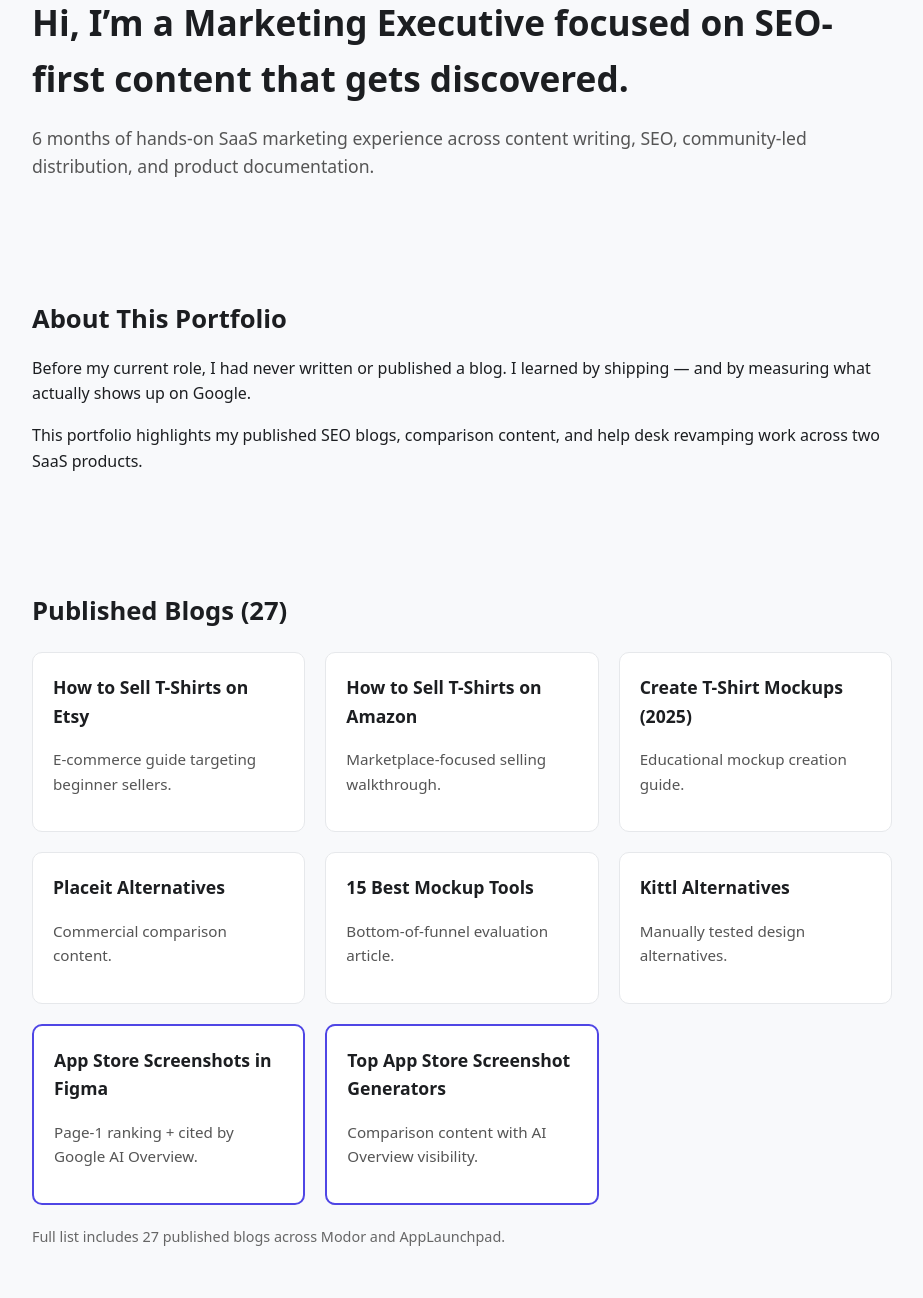
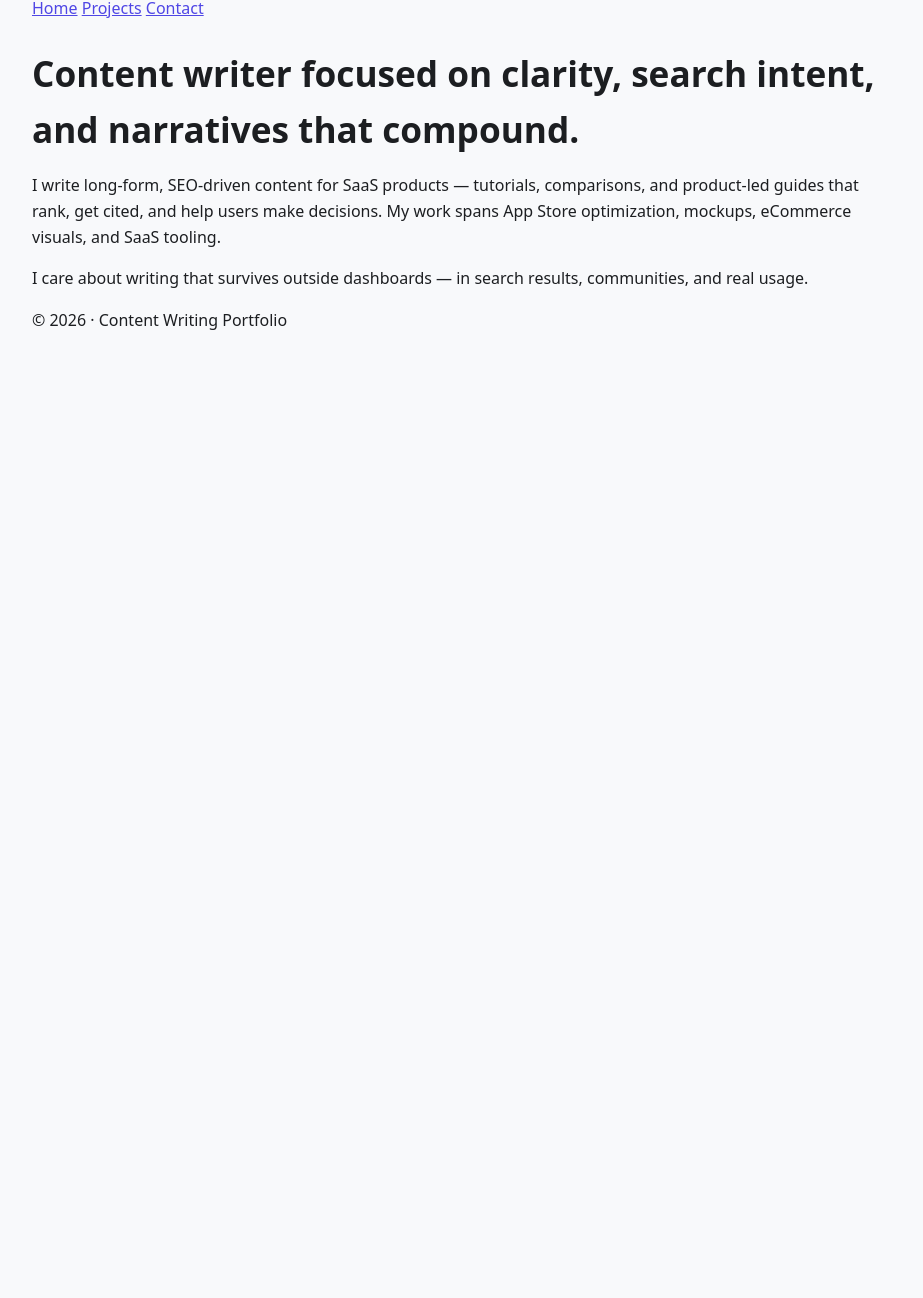
Before and after one commit to Data-smuggle/content-writing-cover-letter, a plain HTML site: page index.html in a window 1280 px wide. Shown: the part 70-1368 px from the top of the page, without its empty margins (178-1101 px from the left). After the commit the page ends 800 px from the top, so only its background shows below. Drawn offline with Linux system fonts and the light colour scheme.

Commit message:
Revise index.html for content writing portfolio
Updated the title and header structure for clarity and focus on content writing. Removed sections related to marketing and added navigation links.

```diff
--- a/index.html
+++ b/index.html
@@ -2,136 +2,38 @@
 <html lang="en">
 <head>
   <meta charset="UTF-8" />
-  <meta name="viewport" content="width=device-width, initial-scale=1.0" />
-  <title>Marketing Executive | Content & SEO Portfolio</title>
-  <meta name="description" content="Content writing and SEO portfolio showcasing published SaaS blogs, comparison content, and help desk documentation work." />
+  <title>Content Writing Portfolio</title>
   <link rel="stylesheet" href="style.css" />
 </head>
 <body>
 
-  <header class="container">
-    <h1>Hi, I’m a Marketing Executive focused on SEO-first content that gets discovered.</h1>
-    <p class="subtitle">
-      6 months of hands-on SaaS marketing experience across content writing, SEO,
-      community-led distribution, and product documentation.
-    </p>
-  </header>
+  <div class="container">
+    <nav>
+      <div class="logo">Ojasvvi Bharadwaj</div>
+      <div class="links">
+        <a href="index.html">Home</a>
+        <a href="projects.html">Projects</a>
+        <a href="contact.html">Contact</a>
+      </div>
+    </nav>
 
-  <section class="container">
-    <h2>About This Portfolio</h2>
+    <h1>Content writer focused on clarity, search intent, and narratives that compound.</h1>
+
     <p>
-      Before my current role, I had never written or published a blog.
-      I learned by shipping — and by measuring what actually shows up on Google.
-    </p>
-    <p>
-      This portfolio highlights my published SEO blogs, comparison content,
-      and help desk revamping work across two SaaS products.
-    </p>
-  </section>
-
-  <!-- BLOGS -->
-  <section class="container">
-    <h2>Published Blogs (27)</h2>
-
-    <div class="grid">
-
-      <!-- Modor Blogs -->
-      <a class="card" href="https://modor.io/blog/how-to-sell-tshirts-on-etsy" target="_blank">
-        <h3>How to Sell T-Shirts on Etsy</h3>
-        <p>E-commerce guide targeting beginner sellers.</p>
-      </a>
-
-      <a class="card" href="https://modor.io/blog/how-to-sell-tshirts-on-amazon" target="_blank">
-        <h3>How to Sell T-Shirts on Amazon</h3>
-        <p>Marketplace-focused selling walkthrough.</p>
-      </a>
-
-      <a class="card" href="https://modor.io/blog/how-to-create-tshirt-mockups-in-2025" target="_blank">
-        <h3>Create T-Shirt Mockups (2025)</h3>
-        <p>Educational mockup creation guide.</p>
-      </a>
-
-      <a class="card" href="https://modor.io/blog/7-best-placeit-alternatives-in-2025" target="_blank">
-        <h3>Placeit Alternatives</h3>
-        <p>Commercial comparison content.</p>
-      </a>
-
-      <a class="card" href="https://modor.io/blog/15-best-mockup-tools-to-try-in-2025-free-and-paid" target="_blank">
-        <h3>15 Best Mockup Tools</h3>
-        <p>Bottom-of-funnel evaluation article.</p>
-      </a>
-
-      <a class="card" href="https://modor.io/blog/my-8-favourite-kittl-alternatives-for-2025-manually-tested" target="_blank">
-        <h3>Kittl Alternatives</h3>
-        <p>Manually tested design alternatives.</p>
-      </a>
-
-      <!-- AppLaunchpad -->
-      <a class="card highlight" href="https://theapplaunchpad.com/blog/how-to-create-app-store-screenshots-in-figma" target="_blank">
-        <h3>App Store Screenshots in Figma</h3>
-        <p>Page-1 ranking + cited by Google AI Overview.</p>
-      </a>
-
-      <a class="card highlight" href="https://theapplaunchpad.com/blog/top-7-app-store-screenshot-generators-in-2026" target="_blank">
-        <h3>Top App Store Screenshot Generators</h3>
-        <p>Comparison content with AI Overview visibility.</p>
-      </a>
-
-    </div>
-
-    <p class="note">
-      Full list includes 27 published blogs across Modor and AppLaunchpad.
-    </p>
-  </section>
-
-  <!-- HELP DESK -->
-  <section class="container">
-    <h2>Help Desk & Documentation Revamp</h2>
-    <p>
-      In addition to blogs, I worked on restructuring and rewriting product documentation
-      to improve onboarding clarity and self-serve support.
+      I write long-form, SEO-driven content for SaaS products — tutorials, comparisons,
+      and product-led guides that rank, get cited, and help users make decisions.
+      My work spans App Store optimization, mockups, eCommerce visuals, and SaaS tooling.
     </p>
 
-    <ul>
-      <li>
-        <a href="https://help.theapplaunchpad.com/" target="_blank">
-          AppLaunchpad Help Desk
-        </a>
-      </li>
-      <li>
-        <a href="https://help.modor.io/" target="_blank">
-          Modor Help Desk
-        </a>
-      </li>
-    </ul>
+    <p>
+      I care about writing that survives outside dashboards — in search results,
+      communities, and real usage.
+    </p>
 
-    <p>
-      My focus was on simplifying workflows, improving article structure,
-      and making documentation usable for non-designers.
-    </p>
-  </section>
-
-  <!-- PHILOSOPHY -->
-  <section class="container">
-    <h2>How I Think About Content</h2>
-    <p>
-      I don’t write to fill blogs.
-      I write to solve one clear problem per page and structure content
-      so both humans and search engines understand it.
-    </p>
-    <p>
-      When content ranks, gets reused, or is cited by systems like Google AI Overview,
-      I treat that as validation.
-    </p>
-  </section>
-
-  <footer class="container footer">
-    <p>
-      Interested in content that compounds over time?
-      <br />
-      Let’s talk.
-    </p>
-  </footer>
+    <footer>
+      © 2026 · Content Writing Portfolio
+    </footer>
+  </div>
 
 </body>
 </html>
```
